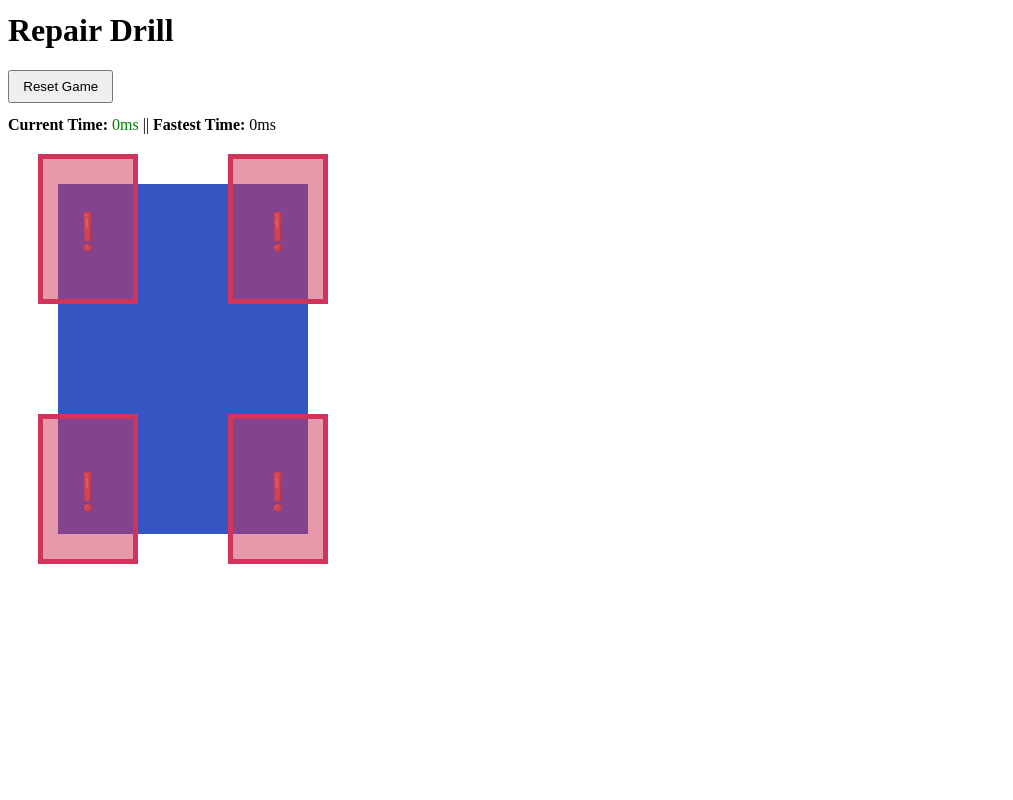
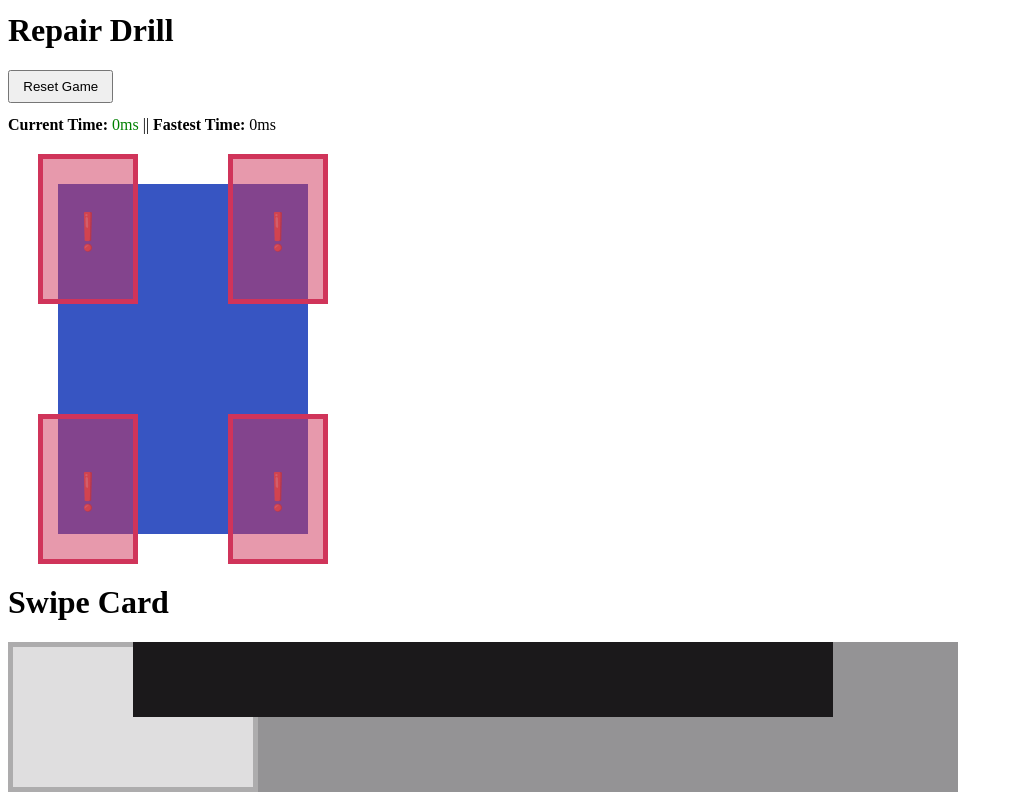
Before and after one commit to iFallUpHill/react-us, a React (Create React App) app: page / in a window 1280 px wide. Shown: the part 1151-1951 px from the top of the page, without its empty margins (0-1013 px from the left). Before the commit the page ends 1735 px from the top, so only its background shows below. Built offline with nearby package versions, Linux system fonts and the light colour scheme.

Commit message:
initial version of cardswipe, no velocity or time check yet

```diff
--- a/package.json
+++ b/package.json
@@ -6,8 +6,10 @@
     "@testing-library/jest-dom": "^4.2.4",
     "@testing-library/react": "^9.3.2",
     "@testing-library/user-event": "^7.1.2",
+    "framer-motion": "^2.7.7",
     "react": "^16.13.1",
     "react-dom": "^16.13.1",
+    "react-draggable": "^4.4.3",
     "react-scripts": "3.4.3",
     "styled-components": "^5.2.0"
   },
--- a/src/App.js
+++ b/src/App.js
@@ -2,6 +2,7 @@ import React from 'react';
 import UnlockManifolds from './minigames/UnlockManifolds';
 import RecordTemperature from './minigames/RecordTemperature';
 import RepairDrill from './minigames/RepairDrill';
+import SwipeCard from './minigames/SwipeCard';
 
 function App() {
   return (
@@ -10,6 +11,7 @@ function App() {
       <UnlockManifolds />
       <RecordTemperature />
       <RepairDrill />
+      <SwipeCard />
     </div>
   );
 }
--- /dev/null
+++ b/src/minigames/SwipeCard/index.js
@@ -0,0 +1,85 @@
+import React, { useState, useRef, useEffect } from 'react';
+import styled from 'styled-components';
+import { motion, useMotionValue } from "framer-motion"
+
+const Card = styled(motion.div)`
+  height: 150px;
+  width: 250px;
+  background: #DFDEDF;
+  box-sizing: border-box;
+  border: 5px solid #ADACAD;
+
+`
+
+const SwipeArea = styled(motion.div)`
+  height: 150px;
+  width: 950px;
+  background: #949395;
+`
+
+const ReaderArea = styled.div`
+  height: 75px;
+  width: 700px;
+  margin-left: 125px;
+  position: absolute;
+  z-index: 9999;
+  background: #1B191B;
+`
+
+const variants = {
+  start: {
+    x: 0,
+    transition: { duration: 0.3 },
+  },
+  end: {
+    x: 700,
+    transition: { duration: 0 },
+  },
+}
+
+const SwipeCard = () => {
+  const [isSwiped, setIsSwiped] = useState(false);
+  const constraintsRef = useRef(null);
+  const x = useMotionValue(0)
+
+  return(
+    <div>
+      <h1>Swipe Card</h1>
+      <SwipeArea ref={constraintsRef}>
+        <ReaderArea/>
+        <Card
+          drag="x"
+          dragElastic={0.3}
+          dragConstraints={constraintsRef}
+          animate={isSwiped ? "end" : "start"}
+          variants={variants}
+          style={{x}}
+          onDrag={
+            (event, info) => {
+              if (info.offset.x >= 700) {
+                x.set(700);
+              }
+              if (info.offset.x >= 1000) {
+                console.log('Swiped too far')
+              }
+            }
+          }
+          onDragEnd={
+            (event, info) => {
+              if (info.offset.x >= 700 && info.offset.x <= 1000) {
+                setIsSwiped(true)
+              } else {
+                setIsSwiped(true)
+                setIsSwiped(false)
+              }
+              setTimeout(() => {
+                setIsSwiped(false)
+              }, 300)
+            }
+          }/>
+      </SwipeArea>
+    </div>
+  )
+}
+
+export default SwipeCard;
```
Also changed, not shown: 1 other file (tests, documents, lock files or other folders).
